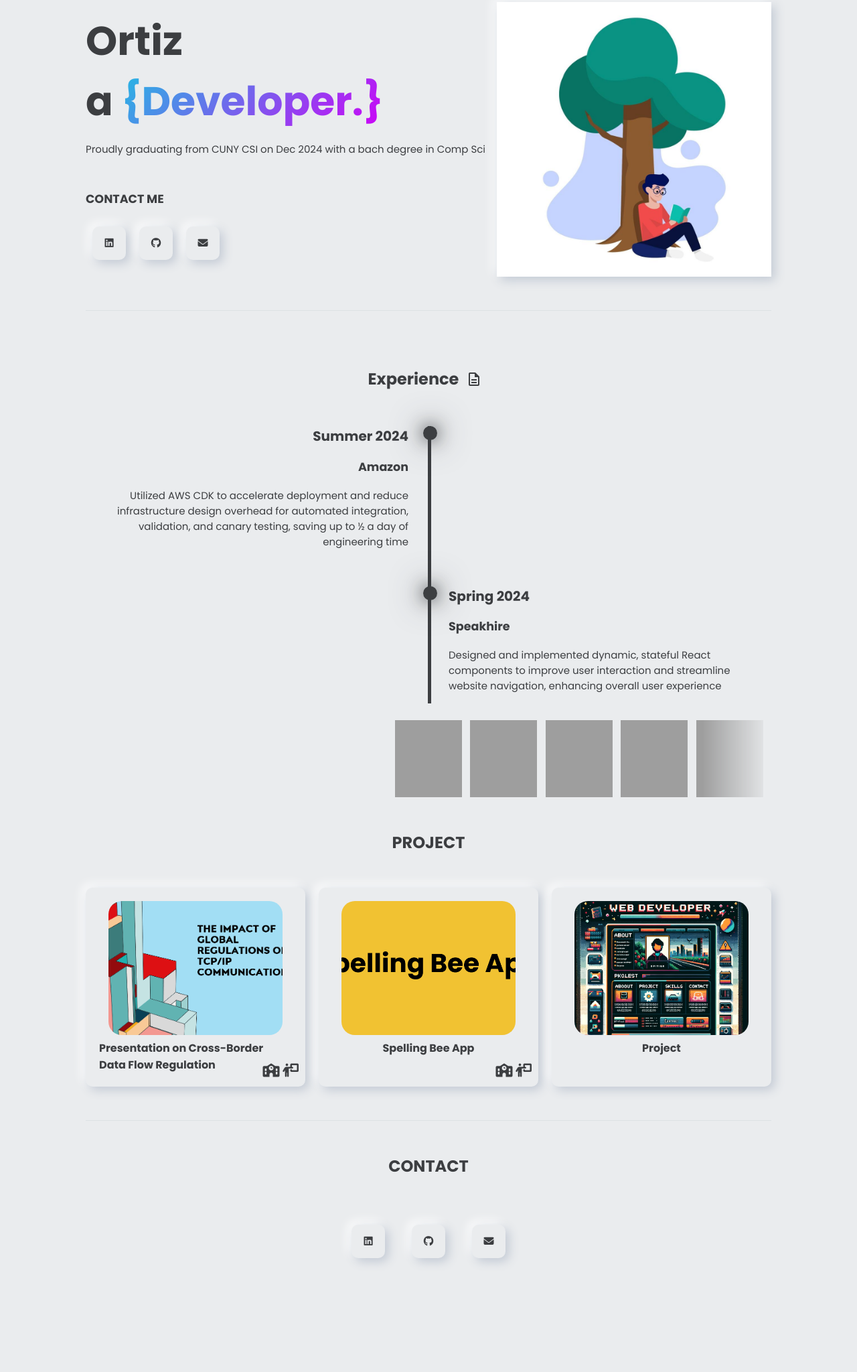
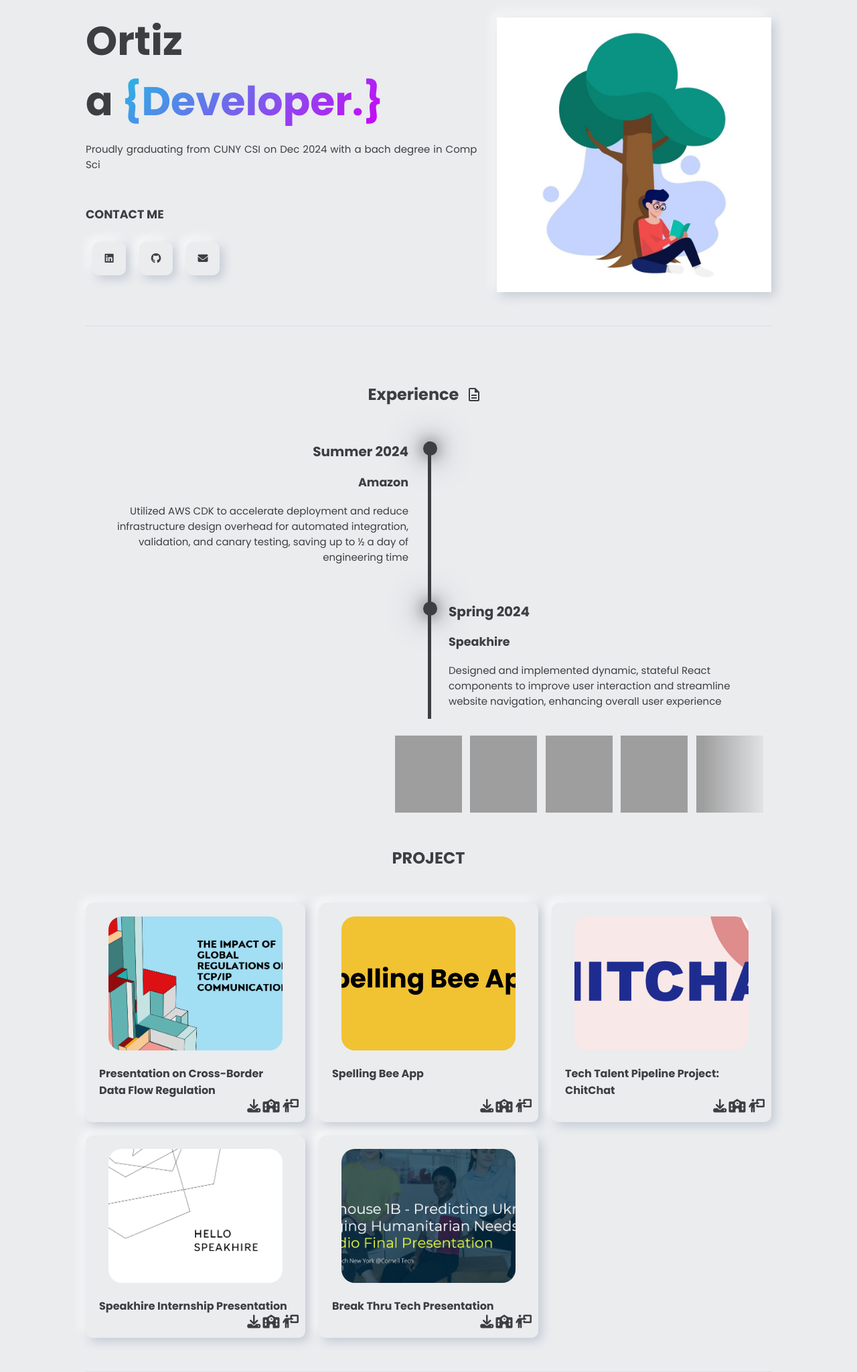
Before and after one commit to reo113/vanilla-portfolio, a website: page index.html in a window 1280 px wide. Shown: the part 247-2295 px from the top of the page at 67% size. Before the commit the page ends 2160 px from the top, so only its background shows below. Drawn offline with nearby package versions, Linux system fonts and the light colour scheme; grey boxes are pictures that could not be loaded.

Commit message:
added projects

```diff
--- a/app.js
+++ b/app.js
@@ -12,6 +12,14 @@
     'public/project1/seminar9.png',
     'public/project1/seminar10.png'
 ]
+projectTwoImages =[
+    'public/project2/bee1.png',
+    'public/project2/bee2.jpeg',
+    'public/project2/bee3.jpeg',
+    'public/project2/bee4.jpeg',
+    'public/project2/bee5.jpeg',
+    'public/project2/bee6.jpeg'
+]
 
 
 document.getElementById('seminar').addEventListener('click', function () {
@@ -19,6 +27,26 @@
         let item = document.createElement('div');
         item.classList.add('project-item');
         item.style.backgroundImage = `url(${projectOneImages[i]})`;
+        let content = document.createElement('div');
+        content.classList.add('project-content');
+        let name = document.createElement('div');
+        name.classList.add('project-name');
+        let desc = document.createElement('div');
+        desc.classList.add('project-desc');
+        item.append(content);
+        content.append(name);
+        content.append(desc);
+        document.getElementById('project-slide').append(item);
+    }
+    let projectContainer = document.querySelector('.project-container');
+    projectContainer.style.display = 'inline-block';
+});
+
+document.getElementById('bee').addEventListener('click', function () {
+    for (let i = 0; i < projectTwoImages.length; i++) {
+        let item = document.createElement('div');
+        item.classList.add('project-item');
+        item.style.backgroundImage = `url(${projectTwoImages[i]})`;
         let content = document.createElement('div');
         content.classList.add('project-content');
         let name = document.createElement('div');
--- a/index.html
+++ b/index.html
@@ -39,9 +39,6 @@
         <li>
           <a href="#project">Project</a>
         </li>
-        <li>
-          <a href="#contact">Contact</a>
-        </li>
       </ul>
     </header>
     <div class="container">
@@ -56,22 +53,36 @@
                 class="job"
                 data-job1="{Developer.}"
                 data-job2="{Engineer.}"
-                data-job3="{Engineer.}"
               ></div>
             </div>
           </h1>
           <p>
-            Proudly graduating from CUNY CSI on Dec 2024 with a bach degree in Comp
-            Sci
+            Proudly graduating from CUNY CSI on Dec 2024 with a bach degree in
+            Comp Sci
           </p>
           <div class="find">
             <h3>CONTACT ME</h3>
             <ul>
-              <li>
-                <i class="fa-brands fa-linkedin"></i>
-              </li>
-              <li><i class="fa-brands fa-github"></i></li>
-              <li><i class="fa-solid fa-envelope"></i></li>
+              <a
+                href="https://www.linkedin.com/in/roberteliortiz/"
+                title="LinkedIn Profile"
+                target="_blank"
+                rel="noreferrer noopener"
+                ><li>
+                  <i class="fa-brands fa-linkedin"></i></li
+              ></a>
+              <a
+                href="https://github.com/reo113/"
+                target="_blank"
+                rel="noreferrer noopener"
+                ><li><i class="fa-brands fa-github"></i></li
+              ></a>
+              <a
+                href="mailto:roberteliortiz@gmail.com"
+                target="_blank"
+                rel="noreferrer noopener"
+                ><li><i class="fa-solid fa-envelope"></i></li
+              ></a>
             </ul>
           </div>
         </div>
@@ -195,29 +206,63 @@
       <div id="project">
         <div class="title">PROJECT</div>
         <div class="listproject">
-          <!-- <a href="public/seminar_presentation.pptx"> -->
           <div class="item" id="seminar">
             <img src="public/project1/seminar1.png" alt="" />
             <div class="name">
               Presentation on Cross-Border Data Flow Regulation
             </div>
             <div class="icon-container">
+              <a href="public/seminar_presentation.pptx">
+                <i class="fa-solid fa-download"></i>
+              </a>
               <i class="fa-solid fa-school"></i>
               <i class="fa-solid fa-person-chalkboard"></i>
             </div>
           </div>
-          <!-- </a> -->
+
           <div class="item" id="bee">
             <img src="public/project2/bee1.png" alt="" />
             <div class="name">Spelling Bee App</div>
             <div class="icon-container">
+              <a href="public/CSC430.pptx">
+                <i class="fa-solid fa-download"></i>
+              </a>
               <i class="fa-solid fa-school"></i>
               <i class="fa-solid fa-person-chalkboard"></i>
             </div>
           </div>
-          <div class="item">
-            <img src="public/retro_idea.png" alt="" />
-            <div class="name">Project</div>
+          <div class="item" id="chitchat">
+            <img src="public/project3/chitchat1.png" alt="" />
+            <div class="name">Tech Talent Pipeline Project: ChitChat</div>
+            <div class="icon-container">
+              <a href="public/chitchat.pptx">
+                <i class="fa-solid fa-download"></i>
+              </a>
+              <i class="fa-solid fa-school"></i>
+              <i class="fa-solid fa-person-chalkboard"></i>
+            </div>
+          </div>
+          <div class="item" id="speakhire">
+            <img src="public/project4/speakhire1.png" alt="" />
+            <div class="name">Speakhire Internship Presentation</div>
+            <div class="icon-container">
+              <a href="public/speakhire.pptx">
+                <i class="fa-solid fa-download"></i>
+              </a>
+              <i class="fa-solid fa-school"></i>
+              <i class="fa-solid fa-person-chalkboard"></i>
+            </div>
+          </div>
+          <div class="item" id="BTT">
+            <img src="public/project5/guidehouse1.png" alt="" />
+            <div class="name">Break Thru Tech Presentation</div>
+            <div class="icon-container">
+              <a href="public/BBT.pptx">
+                <i class="fa-solid fa-download"></i>
+              </a>
+              <i class="fa-solid fa-school"></i>
+              <i class="fa-solid fa-person-chalkboard"></i>
+            </div>
           </div>
         </div>
       </div>
@@ -230,17 +275,6 @@
           <button id="next"><i class="fa-solid fa-angle-right"></i></button>
         </div>
       </div>
-      <!-- contact -->
-      <div id="contact">
-        <div class="title">CONTACT</div>
-        <ul class="contact">
-          <li>
-            <i class="fa-brands fa-linkedin"></i>
-          </li>
-          <li><i class="fa-brands fa-github"></i></li>
-          <li><i class="fa-solid fa-envelope"></i></li>
-        </ul>
-      </div>
     </div>
     <script src="app.js"></script>
   </body>
--- a/styles.css
+++ b/styles.css
@@ -59,6 +59,9 @@
 }
 .banner .content {
   text-align: justify;
+}
+.banner .content p {
+  margin-right: 2em;
 }
 .banner .content h1 {
   font-size: 4em;
@@ -293,6 +296,11 @@
   font-weight: bold;
   font-size: medium;
   position: relative;
+  cursor: pointer;
+}
+.listproject .item .name {
+  text-align: start;
+  padding: 15px 0;
 }
 .listproject .item img {
   width: 90%;
@@ -300,24 +308,19 @@
   border-radius: 20px;
   object-fit: cover;
 }
-#seminar {
-  cursor: pointer;
-}
-#seminar .name {
-  text-align: start;
-}
 
 .icon-container i {
   font-size: 20px;
 }
 .icon-container {
   position: absolute;
-  bottom:10px;
-  right:10px;
-  gap:5px;
+  bottom: 10px;
+  right: 10px;
+  gap: 5px;
+  z-index: 9999;
 }
 
-#seminar:hover i {
+.listproject .item:hover i {
   background-image: var(--gradient);
   -webkit-background-clip: text;
   background-clip: text;
@@ -463,7 +466,7 @@
 }
 
 #project-slide {
-  width: max-content;
+  width: fit-content;
   margin-top: 50px;
 }
 .project-item {
@@ -479,6 +482,8 @@
   transform: translate(0, -50%);
   border-radius: 20px;
   box-shadow: 0 30px 50px #505050;
+  object-fit: cover;
+  background-repeat: no-repeat;
 }
 
 .project-item:nth-child(1) {
```
Also changed, not shown: dist/app.dev.js, public/project2/bee2.jpeg (added), public/project2/bee3.jpeg (added), public/project2/bee4.jpeg (added), public/project2/bee5.jpeg (added), public/project2/bee6.jpeg (added), public/project3/chiitchat2.jpeg (added), public/project3/chitchat1.png (added), public/project4/speakhire1.png (added), public/project5/guidehouse1.png (added), 4 other files.
